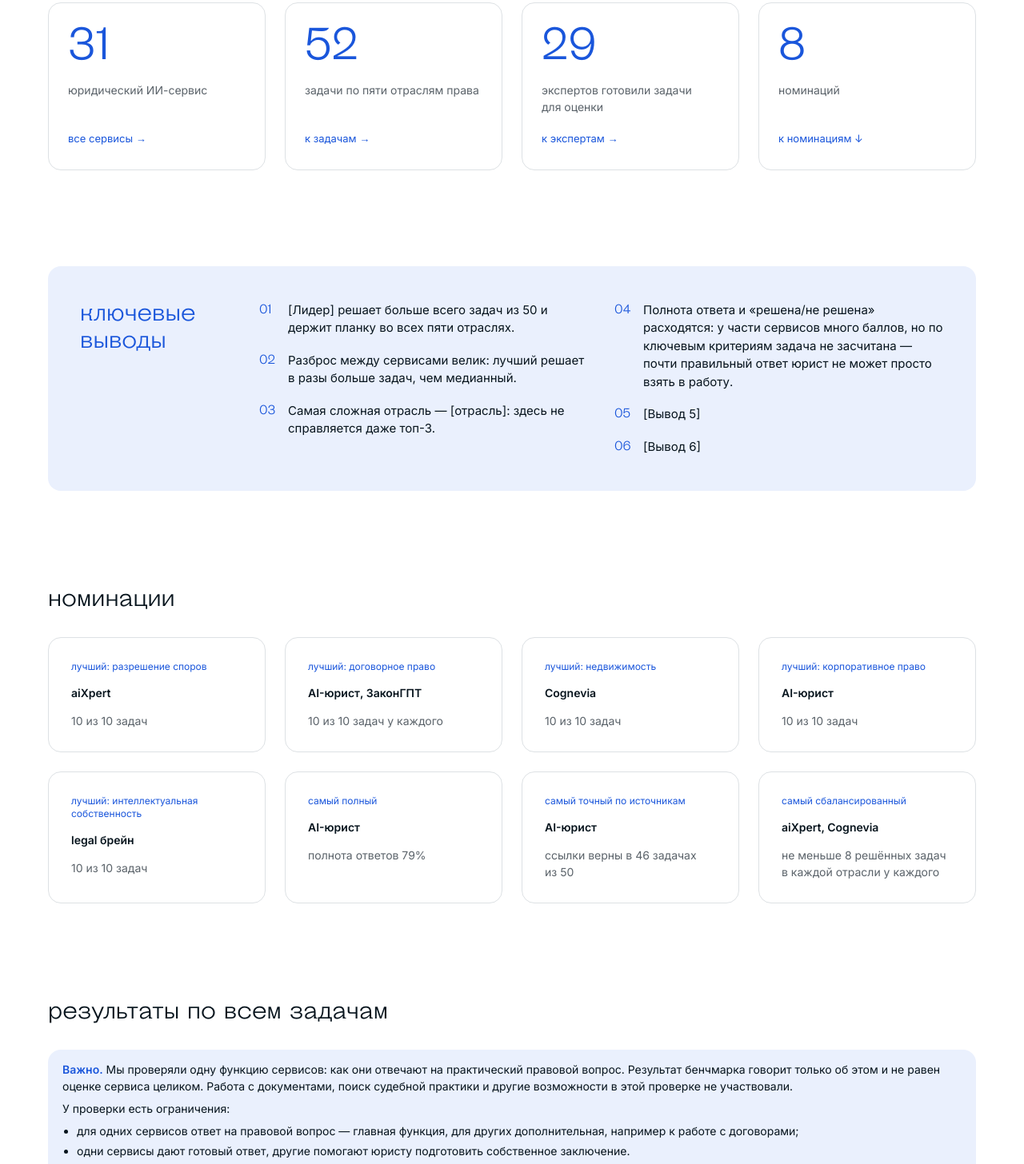
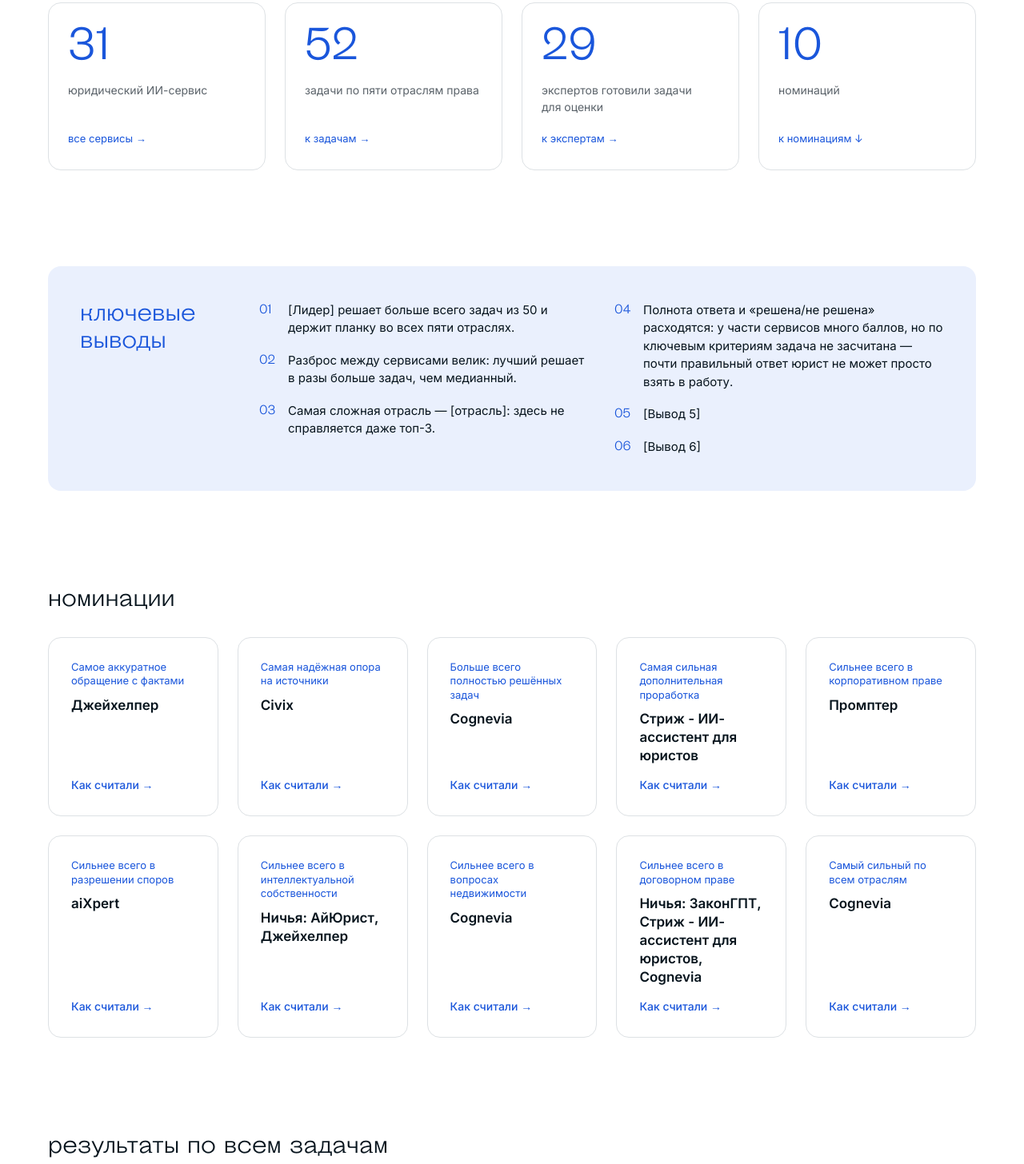
Before and after one commit to RunetlexAcademy/runetlex.benchmark, a plain HTML site: page index.html in a window 1280 px wide. Shown: the part 917-2373 px from the top of the page at 80% size. After the commit the page ends 800 px from the top, so only its background shows below. Drawn offline with Linux system fonts and the light colour scheme.

Commit message:
Nominations from the sheet with popups; fairness note under partners; partner logos open service pages; catalog intro
Co-Authored-By: Claude Opus 5.5 <noreply@anthropic.com>

```diff
--- a/app.js
+++ b/app.js
@@ -90,7 +90,8 @@ const COURSE_URL = set('course_url', 'https://runetlex-academy.ru/neuralnetworks
 const MOUNTAINS = '<svg class="course-art" viewBox="0 0 320 200" aria-hidden="true"><polygon points="0,200 70,110 120,150 175,60 230,130 270,95 320,140 320,200" fill="#1a56db" opacity=".18"/><polygon points="20,200 110,95 160,140 205,40 260,120 320,200" fill="#1a56db" opacity=".55"/><polygon points="205,40 230,80 214,76 200,100 188,82 175,90" fill="#fff" opacity=".9"/><polygon points="90,200 205,40 320,200" fill="#1a56db"/><path d="M205,40 C215,80 190,100 210,130 C228,158 200,175 215,200" fill="none" stroke="#f62a17" stroke-width="3"/><circle cx="205" cy="40" r="7" fill="#f62a17"/></svg>';
 // Partners: services with any paid package, highest package first; each logo links to the service site.
 const PKG_RANK = { p3: 3, p2: 2, p1: 1 };
-const partnersBlock = () => { const ps = D.services.filter((s) => PKG_RANK[s.pkg]).sort((x, y) => PKG_RANK[y.pkg] - PKG_RANK[x.pkg] || x.name.localeCompare(y.name, 'ru')); return ps.length ? `<div class="partners" id="partners"><h2>Партнёры Рунетлекс Бенчмарк</h2><div class="gallery"><div class="gallery-track partners-track">${ps.map((s) => `<a class="logo-item logo-img partner${s.logo ? '' : ' logo-txt'}" href="${esc(url(site1(s.site)))}" target="_blank" rel="noopener" title="${esc(s.name)}">${s.logo ? `<img src="${esc(s.logo)}" alt="${esc(s.name)}">` : `<span>${esc(s.name)}</span>`}</a>`).join('')}</div><div class="gallery-nav"><button type="button" class="gbtn" aria-label="назад" onclick="slideLogos(this,-1)">←</button><button type="button" class="gbtn" aria-label="вперёд" onclick="slideLogos(this,1)">→</button></div></div></div>` : ''; };
+const FAIR = '<div class="fair"><p>Место в бенчмарке и итоговые оценки не могли быть приобретены или изменены по запросу вендора. Все сервисы тестировались в равных условиях; вендоры не получали информации о задачах, сроках и порядке проверки, а также предварительных результатах.</p><p>Доступ к каждому сервису команда оформляла самостоятельно. Мы предложили всем вендорам возможность поддержать бенчмарк, оплатив размещение подробной информации о себе на странице сайта бенчмарка. На это предложение откликнулись Докзилла, aiXpert, Когневия, Консультант Плюс, ПравоТех, Стриж и jhelper.</p></div>';
+const partnersBlock = () => { const ps = D.services.filter((s) => PKG_RANK[s.pkg]).sort((x, y) => PKG_RANK[y.pkg] - PKG_RANK[x.pkg] || x.name.localeCompare(y.name, 'ru')); return ps.length ? `<div class="partners" id="partners"><h2>Партнёры Рунетлекс Бенчмарк</h2><div class="gallery"><div class="gallery-track partners-track">${ps.map((s) => `<a class="logo-item logo-img partner${s.logo ? '' : ' logo-txt'}" href="#/service/${s.id}" title="${esc(s.name)}">${s.logo ? `<img src="${esc(s.logo)}" alt="${esc(s.name)}">` : `<span>${esc(s.name)}</span>`}</a>`).join('')}</div><div class="gallery-nav"><button type="button" class="gbtn" aria-label="назад" onclick="slideLogos(this,-1)">←</button><button type="button" class="gbtn" aria-label="вперёд" onclick="slideLogos(this,1)">→</button></div></div>${FAIR}</div>` : ''; };
 const courseBlock = () => `<div class="course" id="course"><div class="course-body"><div class="course-pills"><span>${esc(set('course_stream', '8 поток'))}</span><span>${esc(set('course_dates', '16 ноября — 19 декабря 2026'))}</span></div><p class="course-kicker">Курс Рунетлекс Академии</p><h2 class="course-title">${esc(set('course_title', 'Нейросети для юриста: практика и результат'))}</h2><p>${esc(set('course_text', 'Пять недель практики, на которых вы соберёте своих ИИ-помощников для работы с документами, договорами и судебными делами. Успеете начать работать с ними ещё до нового года.'))}</p><ul class="course-facts"><li>5 недель</li><li>2 вебинара в неделю</li><li>4 ИИ-агента</li></ul>${set('course_promo', 'BENCH10') ? `<p class="course-promo">Промокод <button type="button" class="promo-copy" onclick="copyPromo(this,'${esc(set('course_promo', 'BENCH10'))}')" title="Скопировать промокод"><b>${esc(set('course_promo', 'BENCH10'))}</b><span class="promo-hint">скопировать</span></button> даёт скидку ${esc(set('course_promo_discount', '10%'))}</p>` : ''}<div class="course-cta"><a class="btn red" href="${esc(COURSE_URL)}" target="_blank" rel="noopener">Записаться на курс</a><a class="course-more" href="${esc(COURSE_URL)}" target="_blank" rel="noopener">Посмотреть программу</a></div></div>${MOUNTAINS}</div>`;
 
 function stats(s) {
@@ -104,18 +105,35 @@ const ST = {}; tested.forEach((s) => { ST[s.id] = stats(s); });
 const ranked = [...tested].sort((a, b) => ST[b.id].solved - ST[a.id].solved || ST[b.id].pts - ST[a.id].pts);
 const isLatin = (n) => /^[A-Za-z]/.test(n);
 const byName = (a, b) => (isLatin(b.name) - isLatin(a.name)) || a.name.localeCompare(b.name, isLatin(a.name) ? 'en' : 'ru', { sensitivity: 'base' });
-// Nominations. When several services share the best value, all of them win.
-const NOMS = [];
-const winners = (val) => { const best = Math.max(...tested.map(val)); return [...tested].filter((x) => val(x) === best).sort(byName); };
-const nom = (t, val, d) => { if (!tested.length) return; const w = winners(val); NOMS.push({ t, w, d: d(val(w[0])) }); };
-D.areas.forEach((name, a) => nom('лучший: ' + D.short[a], (x) => ST[x.id].byArea[a], (v) => v + ' из ' + AREA_N[a] + ' задач'));
-nom('самый полный', (x) => ST[x.id].pts, (v) => 'полнота ответов ' + pct(v));
-nom('самый точный по источникам', (x) => ST[x.id].src, (v) => 'ссылки верны в ' + v + ' задачах из ' + (D.tasks.filter((t) => t.srcCode).length || D.tasks.length));
-nom('самый сбалансированный', (x) => ST[x.id].min, (v) => 'не меньше ' + v + ' решённых задач в каждой отрасли');
+// Nominations: fixed list from the nominations sheet (name, winners, what it measures, formula).
+const KEY_F = 'Число ответов, выполнивших все применимые ключевые критерии / число ответов со всеми валидно оценёнными ключевыми критериями';
+const UNI_F = 'Сумма оценок по точному нормализованному тексту универсального критерия / число его валидных сданных оценок';
+const areaNom = (area) => `Доля полностью решённых задач в отрасли «${area}».`;
+const NOMS = [
+  { t: 'Самое аккуратное обращение с фактами', w: ['S017'], m: 'Доля баллов по критерию, который проверяет, не добавляет ли ответ обстоятельства вне фабулы и не выдаёт ли несостоявшиеся события за состоявшиеся.', f: UNI_F },
+  { t: 'Самая надёжная опора на источники', w: ['S005'], m: 'Доля баллов по критерию корректности и достаточности ссылок на нормы права и судебную практику.', f: UNI_F },
+  { t: 'Больше всего полностью решённых задач', w: ['S006'], m: 'Доля ответов, в которых выполнены все применимые ключевые критерии.', f: KEY_F },
+  { t: 'Самая сильная дополнительная проработка', w: ['S028'], m: 'Доля набранных баллов по опциональным критериям без трёх универсальных критериев.', f: 'Сумма валидных сданных оценок по прочим опциональным критериям / число таких оценок' },
+  { t: 'Сильнее всего в корпоративном праве', w: ['S026'], m: areaNom('Корпоративное право'), f: KEY_F },
+  { t: 'Сильнее всего в разрешении споров', w: ['S003'], m: areaNom('Разрешение споров'), f: KEY_F },
+  { t: 'Сильнее всего в интеллектуальной собственности', w: ['S015', 'S017'], m: areaNom('Интеллектуальная собственность'), f: KEY_F },
+  { t: 'Сильнее всего в вопросах недвижимости', w: ['S006'], m: areaNom('Недвижимость'), f: KEY_F },
+  { t: 'Сильнее всего в договорном праве', w: ['S018', 'S028', 'S006'], m: areaNom('Договорное право'), f: KEY_F },
+  { t: 'Самый сильный по всем отраслям', w: ['S006'], m: 'Среднее отраслевых долей полностью решённых задач при одинаковом весе каждой отрасли.', f: 'Сумма отраслевых долей полностью решённых задач / число отраслей' },
+].map((n, i) => ({ ...n, i, w: n.w.map(byId).filter(Boolean) })).filter((n) => n.w.length);
 const nomsOf = (id) => NOMS.filter((n) => n.w.some((x) => x.id === id));
-const nomCard = (n) => (n.w.length === 1
-  ? `<a class="box lnk" href="#/service/${n.w[0].id}"><span class="tag nom">${n.t}</span><p class="b">${esc(n.w[0].name)}</p><p class="muted">${n.d}</p></a>`
-  : `<div class="box nom-multi"><span class="tag nom">${n.t}</span><p class="b">${n.w.map((x) => `<a href="#/service/${x.id}">${esc(x.name)}</a>`).join(', ')}</p><p class="muted">${n.d}${n.w.length > 1 ? ' у каждого' : ''}</p></div>`);
+const winLinks = (n) => n.w.map((x) => `<a href="#/service/${x.id}">${esc(x.name)}</a>`).join(', ');
+const nomCard = (n) => `<div class="box nomc"><span class="tag nom">${n.t}</span><p class="b">${n.w.length > 1 ? 'Ничья: ' : ''}${winLinks(n)}</p><button type="button" class="nom-how" onclick="openNom(${n.i})">Как считали</button></div>`;
+window.openNom = (i) => { S.modal = { nom: i }; render(true); };
+function nomModal(i) {
+  const n = NOMS.find((x) => x.i === i); if (!n) return '';
+  return `<div class="modal-bg" onclick="if(event.target===this)closeAns()"><div class="modal nom-modal" role="dialog" aria-modal="true"><button class="close" onclick="closeAns()" aria-label="закрыть">×</button>
+<p class="crumbs">Номинация</p><h2>${n.t}</h2>
+<p class="nom-win">${n.w.length > 1 ? 'Ничья' : 'Победитель'}: ${n.w.map((x) => `<a href="#/service/${x.id}" onclick="S.modal=null">${esc(x.name)}</a>`).join(', ')}</p>
+<div class="nom-part"><p class="b">Что измеряет номинация</p><p>${n.m}</p></div>
+<div class="nom-part"><p class="b">Формула расчёта</p><p>${n.f}</p></div>
+</div></div>`;
+}
 
 const NAV = [['#/', 'Результаты', 'results'], ['#/method', 'Методология', null], ['#/catalog', 'Все ИИ-сервисы', null], ['#/cases', 'Кейсы', null], ['#/experts', 'Эксперты', null], ['#/about', 'О нас', null]];
 function nav(cur) {
@@ -208,10 +226,10 @@ function home() {
 <span class="updated"><span class="dot"></span>сбор ответов сервисов: ${esc(PERIOD)}</span>
 <div class="cta-hero"><a class="btn dark" href="#/" onclick="goTo('stats',this)">Смотреть результаты</a><a class="btn" href="#/catalog">Найти сервис под задачу</a><a class="btn" href="#/method" onclick="goTo('m-report',this)">Получить отчёт</a></div>
 </div>
-<div class="grid4" id="stats"><a class="box stat lnk" href="#/catalog"><span class="num">${N_SERVICES}</span><p class="muted">${one(+N_SERVICES) ? "юридический" : "юридических"} ИИ-${svcWord(+N_SERVICES)}</p><span class="stat-go">все сервисы →</span></a><a class="box stat lnk" href="#/method" onclick="goTo('m-tasks',this)"><span class="num">${N_TASKS}</span><p class="muted">${taskWord(+N_TASKS)} по пяти отраслям права</p><span class="stat-go">к задачам →</span></a><a class="box stat lnk" href="#/experts"><span class="num">${N_EXPERTS}</span><p class="muted">экспертов готовили задачи для оценки</p><span class="stat-go">к экспертам →</span></a><a class="box stat lnk" href="#/" onclick="event.preventDefault();go('results')"><span class="num">${set('stat_nominations', String(NOMS.length))}</span><p class="muted">номинаций</p><span class="stat-go">к номинациям ↓</span></a></div>
+<div class="grid4" id="stats"><a class="box stat lnk" href="#/catalog"><span class="num">${N_SERVICES}</span><p class="muted">${one(+N_SERVICES) ? "юридический" : "юридических"} ИИ-${svcWord(+N_SERVICES)}</p><span class="stat-go">все сервисы →</span></a><a class="box stat lnk" href="#/method" onclick="goTo('m-tasks',this)"><span class="num">${N_TASKS}</span><p class="muted">${taskWord(+N_TASKS)} по пяти отраслям права</p><span class="stat-go">к задачам →</span></a><a class="box stat lnk" href="#/experts"><span class="num">${N_EXPERTS}</span><p class="muted">экспертов готовили задачи для оценки</p><span class="stat-go">к экспертам →</span></a><a class="box stat lnk" href="#/" onclick="event.preventDefault();go('results')"><span class="num">${NOMS.length}</span><p class="muted">номинаций</p><span class="stat-go">к номинациям ↓</span></a></div>
 ${D.takeaways.length ? `<div class="takeaways"><h2>Ключевые выводы</h2><ol>${D.takeaways.map((t) => `<li>${esc(t)}</li>`).join('')}</ol></div>` : ''}
 <div class="sec" id="results"><h2>Номинации</h2>
-<div class="grid4 noms-row">${NOMS.map(nomCard).join('')}</div></div>
+<div class="grid4 noms-row noms10">${NOMS.map(nomCard).join('')}</div></div>
 <div class="sec" id="all-results"><div class="layout">
 <div class="content">
 <h2>Результаты${a === -1 ? ' по всем задачам' : ': ' + D.short[a]}</h2>
@@ -434,7 +452,7 @@ ${sw}
 ${svcHead(s)}
 ${testedOn(s)}
 ${s.testedAt ? `<p class="muted" style="font-size:12px">проверен ${esc(s.testedAt)}</p>` : ''}
-${nomsOf(id).length ? `<div class="noms">${nomsOf(id).map((n) => `<div class="nomb"><span class="nt">${n.t}</span><span class="nd">${n.d}</span></div>`).join('')}</div>` : ''}</div>
+${nomsOf(id).length ? `<div class="noms">${nomsOf(id).map((n) => `<button type="button" class="nomb" onclick="openNom(${n.i})"><span class="nt">${n.t}</span><span class="nd">${n.w.length > 1 ? 'ничья · ' : ''}как считали →</span></button>`).join('')}</div>` : ''}</div>
 ${resultBlock}
 ${pkgBlocks(s, lvl)}
 ${collectorBlock(s)}
@@ -595,7 +613,7 @@ function catalog() {
   const secs = D.skills.map((k, i) => { const list = D.services.filter((s) => s.skills.includes(k)).sort(byName); return list.length ? `<div class="col cat-sec" id="reg${i}" style="gap:14px"><h2 class="cat-h">${k}</h2><div class="grid3">${list.map(card).join('')}</div></div>` : ''; }).join('');
   const nOn = D.services.filter((s) => s.checked).length;
   const lg = (k, dot, label, n) => `<button type="button" class="lg-btn${S.cfilt === k ? ' on' : ''}" data-f="${k}" aria-pressed="${S.cfilt === k}" onclick="setCatFilt('${k}')">${dot}${label}<span class="lg-n">${n}</span></button>`;
-  return `<div class="intro"><h1>Реестр сервисов</h1><p>Все юридические ИИ-сервисы на рынке. В бенчмарке мы проверили навык «Ответ на правовой вопрос»: у этих сервисов есть результат на ${N_TASKS} задачах. Остальные навыки пока не оценивали, по ним реестр работает как справочник.</p></div>
+  return `<div class="intro"><h1>Реестр сервисов</h1><p>В бенчмарке мы проверили навык «Ответ на правовой вопрос»: у этих сервисов есть результат на ${N_TASKS} задачах. Остальные навыки пока не оценивали, по ним реестр работает как справочник.</p></div>
 <div class="layout">
 <div class="sidebar"><p class="muted" style="padding:0 12px 6px">Выбрать категорию</p>${D.skills.map((k, i) => `<a class="stag" data-sec="reg${i}" href="#/catalog" onclick="event.preventDefault();go('reg${i}')">${k}</a>`).join('')}</div>
 <div class="content">
@@ -680,6 +698,7 @@ window.closeAns = () => { S.modal = null; render(true); };
 document.addEventListener('keydown', (e) => { if (e.key === 'Escape' && S.modal) closeAns(); });
 function ansModal() {
   if (!S.modal) return '';
+  if (S.modal.nom !== undefined) return nomModal(S.modal.nom);
   const s = byId(S.modal.sid); const t = task(S.modal.tid); const r = s.res.find((x) => x.t === t.id);
   return `<div class="modal-bg" onclick="if(event.target===this)closeAns()"><div class="modal" role="dialog" aria-modal="true"><button class="close" onclick="closeAns()" aria-label="закрыть">×</button>
 <p class="crumbs">${t.title}</p>
--- a/index.html
+++ b/index.html
@@ -9,10 +9,10 @@
 <body>
 
 
-<link rel="preconnect" href="https://fonts.googleapis.com"><link rel="stylesheet" href="styles.css?v=20261120a">
+<link rel="preconnect" href="https://fonts.googleapis.com"><link rel="stylesheet" href="styles.css?v=20261120b">
 
 <div id="app"></div>
-<script src="boot.js?v=20261120a"></script>
+<script src="boot.js?v=20261120b"></script>
 
 
 
--- a/styles.css
+++ b/styles.css
@@ -1238,3 +1238,21 @@ html{scroll-behavior:smooth}
 .box.collector p{margin:0 0 10px}.box.collector p:last-child{margin:0}
 .box.collector ul{margin:0 0 10px;padding-left:20px}.box.collector li{margin-bottom:6px}
 @media (max-width:560px){.tested-on{padding:14px 16px;gap:12px}.box.collector{font-size:14px}}
+/* 20.11 (2): nominations from the sheet, popup, fairness note under partners */
+.nomc{gap:10px}
+.nomc .tag.nom{font-size:13px}
+.nomc .b{font-size:17px;line-height:1.35}
+.nomc .b a{color:var(--ink);text-decoration:none}.nomc .b a:hover{color:var(--accent)}
+.nom-how{margin-top:auto;align-self:flex-start;background:none;border:0;padding:4px 0 0;font:inherit;font-size:14px;font-weight:500;color:var(--accent);cursor:pointer}
+.nom-how::after{content:" →"}.nom-how:hover{text-decoration:underline}
+@media (min-width:1101px){.noms10{grid-template-columns:repeat(5,minmax(0,1fr))}}
+@media (min-width:561px) and (max-width:1100px){.noms10{grid-template-columns:repeat(2,minmax(0,1fr))}}
+button.nomb{border:0;font:inherit;text-align:left;cursor:pointer;transition:filter .12s var(--ease)}button.nomb:hover{filter:brightness(1.12)}
+.nomb .nd{opacity:.9}
+.nom-modal{max-width:640px}
+.nom-modal h2{margin:0}
+.nom-win{margin:0;font-size:16px}.nom-win a{color:var(--accent)}
+.nom-part{display:flex;flex-direction:column;gap:6px}.nom-part p{margin:0;font-size:15px;line-height:1.55}
+.fair{display:flex;flex-direction:column;gap:12px;max-width:900px;font-size:15px;line-height:1.6;color:var(--mute)}
+.fair p{margin:0}
+@media (max-width:560px){.fair{font-size:14px}}
```
